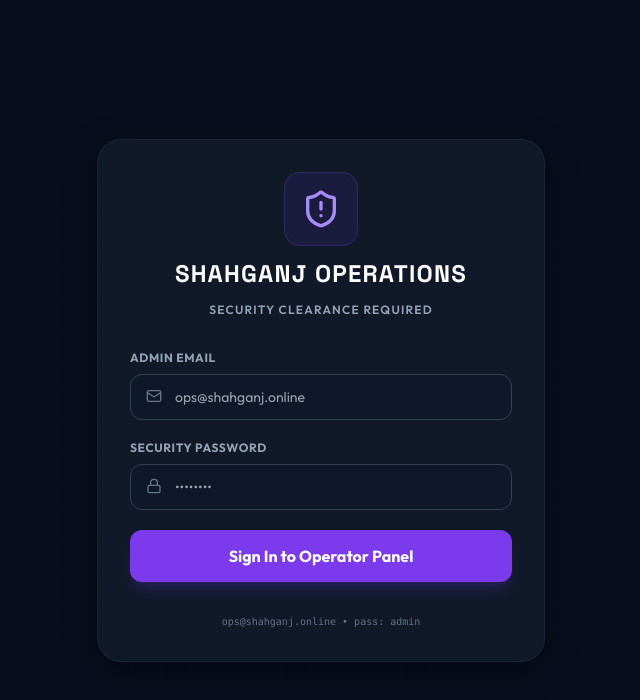
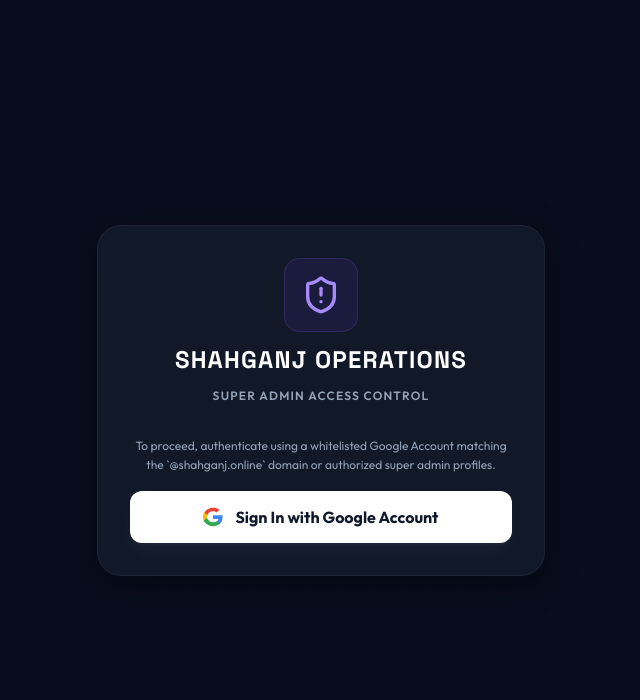
Before and after one commit to prashantb2400/shahganj-superapp, a React (Vite) app in the folder apps/admin-web/: page / in a window 1280 px wide. Shown: the top 700 px of the page, without its empty margins (319-959 px from the left). Built offline with nearby package versions, Linux system fonts and the light colour scheme; a small style sheet from the web is missing.

Commit message:
feat: Restructure Admin Panel to use secure Google Sign-In with whitelisted domain checks

```diff
--- a/apps/admin-web/package.json
+++ b/apps/admin-web/package.json
@@ -10,10 +10,11 @@
     "preview": "vite preview"
   },
   "dependencies": {
+    "firebase": "^12.14.0",
+    "lucide-react": "^0.395.0",
     "react": "^18.3.1",
     "react-dom": "^18.3.1",
-    "recharts": "^2.12.7",
-    "lucide-react": "^0.395.0"
+    "recharts": "^2.12.7"
   },
   "devDependencies": {
     "@types/react": "^18.3.3",
--- a/apps/admin-web/src/App.tsx
+++ b/apps/admin-web/src/App.tsx
@@ -7,12 +7,12 @@ import {
   BellRing,
   LogOut,
   Database,
-  Lock,
-  Mail,
   CheckCircle,
   XCircle
 } from 'lucide-react';
 import Dashboard from './pages/Dashboard';
+import { auth, googleProvider } from './firebase';
+import { signInWithPopup, signOut, User } from 'firebase/auth';
 
 interface VettingItem {
   id: string;
@@ -23,10 +23,8 @@ interface VettingItem {
 }
 
 export default function App() {
-  // Auth state
-  const [isLoggedIn, setIsLoggedIn] = useState(false);
-  const [email, setEmail] = useState('');
-  const [password, setPassword] = useState('');
+  // Auth state using Firebase User object
+  const [currentUser, setCurrentUser] = useState<User | null>(null);
   const [authError, setAuthError] = useState('');
 
   // App state
@@ -59,14 +57,38 @@ export default function App() {
     setTimeout(() => setToastMessage(null), 4000);
   };
 
-  const handleLogin = (e: React.FormEvent) => {
-    e.preventDefault();
-    if (email === 'ops@shahganj.online' && password === 'admin') {
-      setIsLoggedIn(true);
-      setAuthError('');
-      showToast('🎉 Super Admin authentication successful. Console unlocked!');
-    } else {
-      setAuthError('Invalid credentials! Access denied.');
+  const handleGoogleLogin = async () => {
+    try {
+      const result = await signInWithPopup(auth, googleProvider);
+      const loggedUser = result.user;
+
+      // Restrict access to designated administrative emails
+      const isAllowed =
+        loggedUser.email?.endsWith('@shahganj.online') ||
+        loggedUser.email === 'tradexmeme@gmail.com' ||
+        loggedUser.email === 'prashantb2400@gmail.com' ||
+        loggedUser.email === 'tradxmeme@gmail.com';
+
+      if (isAllowed) {
+        setCurrentUser(loggedUser);
+        setAuthError('');
+        showToast(`🎉 Authentication successful! Secure console unlocked for ${loggedUser.displayName}.`);
+      } else {
+        await signOut(auth);
+        setAuthError(`Access Denied! ${loggedUser.email} is not a whitelisted operations account.`);
+      }
+    } catch (err: any) {
+      setAuthError(`Sign-in cancelled or failed: ${err.message}`);
+    }
+  };
+
+  const handleLogout = async () => {
+    try {
+      await signOut(auth);
+      setCurrentUser(null);
+      showToast('🔌 Operator console securely locked.');
+    } catch (err: any) {
+      showToast(`Error signing out: ${err.message}`, 'info');
     }
   };
 
@@ -99,8 +121,8 @@ export default function App() {
     { id: 'settings', label: 'Financial Setup', icon: Settings },
   ] as const;
 
-  // Render Login Gate (Rule 18 spec - skipped Google auth for admin safety)
-  if (!isLoggedIn) {
+  // Render Login Gate (Only Google Sign-In)
+  if (!currentUser) {
     return (
       <div className="flex items-center justify-center min-h-screen bg-[#070b19]">
         <div className="absolute inset-0 bg-[#0c1328] opacity-30 bg-[linear-gradient(rgba(255,255,255,0.01)_1px,transparent_1px),linear-gradient(90deg,rgba(255,255,255,0.01)_1px,transparent_1px)] bg-[size:30px_30px]" />
@@ -111,7 +133,7 @@ export default function App() {
               <ShieldAlert className="w-10 h-10" />
             </div>
             <h1 className="text-2xl font-bold text-white tracking-wider">SHAHGANJ OPERATIONS</h1>
-            <p className="text-xs text-slate-400 font-semibold tracking-widest uppercase">Security Clearance Required</p>
+            <p className="text-xs text-slate-400 font-semibold tracking-widest uppercase">Super Admin Access Control</p>
           </div>
 
           {authError && (
@@ -121,46 +143,37 @@ export default function App() {
             </div>
           )}
 
-          <form onSubmit={handleLogin} className="space-y-5">
-            <div className="space-y-2">
-              <label className="text-xs font-bold text-slate-400 uppercase tracking-wider block">Admin Email</label>
-              <div className="relative">
-                <Mail className="absolute left-4 top-3.5 w-4 h-4 text-slate-500" />
-                <input
-                  type="email"
-                  placeholder="ops@shahganj.online"
-                  value={email}
-                  onChange={(e) => setEmail(e.target.value)}
-                  className="w-full pl-11 pr-4 py-3 bg-slate-900 border border-slate-700 text-white rounded-xl text-sm focus:border-violet-500 outline-none transition-all"
-                  required
-                />
-              </div>
-            </div>
-
-            <div className="space-y-2">
-              <label className="text-xs font-bold text-slate-400 uppercase tracking-wider block">Security Password</label>
-              <div className="relative">
-                <Lock className="absolute left-4 top-3.5 w-4 h-4 text-slate-500" />
-                <input
-                  type="password"
-                  placeholder="••••••••"
-                  value={password}
-                  onChange={(e) => setPassword(e.target.value)}
-                  className="w-full pl-11 pr-4 py-3 bg-slate-900 border border-slate-700 text-white rounded-xl text-sm focus:border-violet-500 outline-none transition-all"
-                  required
-                />
-              </div>
-            </div>
+          <div className="space-y-4">
+            <p className="text-slate-400 text-xs text-center leading-relaxed">
+              To proceed, authenticate using a whitelisted Google Account matching the `@shahganj.online` domain or authorized super admin profiles.
+            </p>
 
             <button
-              type="submit"
-              className="w-full py-3.5 bg-violet-600 hover:bg-violet-500 text-white font-bold rounded-xl transition-all duration-200 shadow-lg shadow-violet-600/20"
+              onClick={handleGoogleLogin}
+              className="w-full flex items-center justify-center gap-3 py-3.5 bg-white hover:bg-slate-100 text-slate-900 font-bold rounded-xl transition-all duration-200 shadow-lg shadow-white/5"
             >
-              Sign In to Operator Panel
+              {/* Google G logo */}
+              <svg className="w-5 h-5" viewBox="0 0 24 24">
+                <path
+                  fill="#EA4335"
+                  d="M12 5.04c1.66 0 3.2.57 4.38 1.69l3.27-3.27C17.67 1.48 14.99 1 12 1 7.24 1 3.2 3.74 1.15 7.74l3.87 3a7.02 7.02 0 0 1 6.98-5.7z"
+                />
+                <path
+                  fill="#4285F4"
+                  d="M23.49 12.27c0-.81-.07-1.59-.2-2.36H12v4.51h6.46a5.52 5.52 0 0 1-2.4 3.62l3.73 2.89c2.18-2.01 3.7-4.97 3.7-8.66z"
+                />
+                <path
+                  fill="#FBBC05"
+                  d="M5.02 14.74A6.97 6.97 0 0 1 4.6 12c0-.98.17-1.92.47-2.8l-3.87-3A11.96 11.96 0 0 0 0 12c0 2.22.61 4.29 1.65 6.08l3.37-3.34z"
+                />
+                <path
+                  fill="#34A853"
+                  d="M12 23c3.24 0 5.97-1.07 7.96-2.91l-3.73-2.89c-1.03.69-2.35 1.1-4.23 1.1-3.37 0-6.22-2.28-7.24-5.36L.9 16.29C2.9 20.26 6.94 23 12 23z"
+                />
+              </svg>
+              <span>Sign In with Google Account</span>
             </button>
-          </form>
-
-          <p className="text-center text-[10px] text-slate-500 font-mono">ops@shahganj.online • pass: admin</p>
+          </div>
         </div>
       </div>
     );
@@ -219,16 +232,20 @@ export default function App() {
         {/* User Card */}
         <div className="border-t border-slate-800 pt-5 flex items-center justify-between">
           <div className="flex items-center gap-3">
-            <div className="w-10 h-10 rounded-full bg-violet-500/10 border border-violet-500/20 flex items-center justify-center font-bold text-violet-400 text-sm">
-              SA
-            </div>
-            <div className="leading-tight">
-              <p className="text-sm font-semibold text-white">Super Admin</p>
-              <p className="text-xs text-slate-500">ops@shahganj.online</p>
+            {currentUser.photoURL ? (
+              <img src={currentUser.photoURL} alt="Avatar" className="w-10 h-10 rounded-full border border-violet-500/20" />
+            ) : (
+              <div className="w-10 h-10 rounded-full bg-violet-500/10 border border-violet-500/20 flex items-center justify-center font-bold text-violet-400 text-sm">
+                {currentUser.displayName?.substring(0, 2).toUpperCase() || 'SA'}
+              </div>
+            )}
+            <div className="leading-tight max-w-[110px]">
+              <p className="text-sm font-semibold text-white truncate">{currentUser.displayName || 'Super Admin'}</p>
+              <p className="text-xs text-slate-500 truncate">{currentUser.email}</p>
             </div>
           </div>
           <button
-            onClick={() => setIsLoggedIn(false)}
+            onClick={handleLogout}
             className="p-2 text-slate-500 hover:text-red-400 transition-colors"
           >
             <LogOut className="w-4.5 h-4.5" />
--- /dev/null
+++ b/apps/admin-web/src/firebase.ts
@@ -0,0 +1,20 @@
+// apps/admin-web/src/firebase.ts
+import { initializeApp } from 'firebase/app';
+import { getAuth, GoogleAuthProvider } from 'firebase/auth';
+
+const firebaseConfig = {
+  apiKey: "AIzaSyDj3s7mgHG9XTp-6LOCDZNnvS-QrwOluqg",
+  authDomain: "shahganj-superapp.firebaseapp.com",
+  projectId: "shahganj-superapp",
+  storageBucket: "shahganj-superapp.appspot.com",
+  messagingSenderId: "1098278412237",
+  appId: "1:1098278412237:web:8e68e4a9ab592fc689ee84"
+};
+
+// Initialize Firebase
+const app = initializeApp(firebaseConfig);
+
+// Initialize Firebase Authentication & Google Auth Provider
+export const auth = getAuth(app);
+export const googleProvider = new GoogleAuthProvider();
+googleProvider.setCustomParameters({ prompt: 'select_account' });
```
Also changed, not shown: 3 other files (tests, documents, lock files or other folders).
